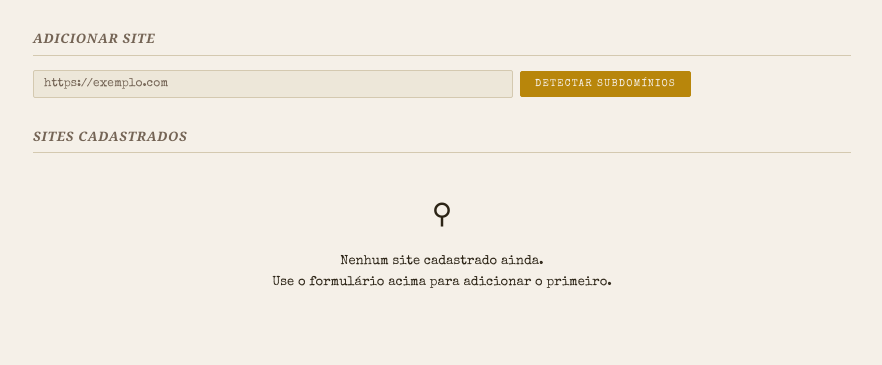
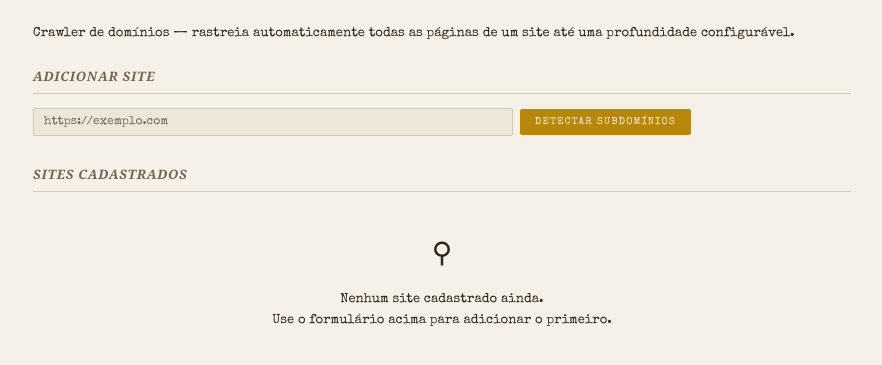
Before and after one commit to bruxadacabana/ecosystem, a FastAPI app: page /sites in a window 1280 px wide. Shown: the part 67-432 px from the top of the page, without its empty margins (198-1080 px from the left). Run offline with FastAPI, Linux system fonts and the light colour scheme; data that the repository does not hold is empty; some libraries are stand-ins or nearby versions; some web fonts are replaced.

Commit message:
feat(akasha): adicionar subtítulos descritivos nas páginas Biblioteca e Sites
Co-Authored-By: Claude Sonnet 4.6 <noreply@anthropic.com>

```diff
--- a/AKASHA/static/style.css
+++ b/AKASHA/static/style.css
@@ -403,6 +403,12 @@ a:hover { opacity: 0.75; }
 
 .results-section { margin-bottom: 32px; }
 
+.page-subtitle {
+  font-size: 13px;
+  color: var(--ink-faint);
+  margin: -0.25rem 0 1.5rem;
+}
+
 .results-section-title {
   font-family:   var(--font-display);
   font-style:    italic;
--- a/AKASHA/templates/library.html
+++ b/AKASHA/templates/library.html
@@ -3,6 +3,7 @@
 {% block title %}Biblioteca — AKASHA{% endblock %}
 
 {% block content %}
+<p class="page-subtitle">Monitor de páginas — acompanha mudanças de conteúdo em URLs específicas ao longo do tempo.</p>
 <!-- ─── Formulário de adição ─────────────────────────────────────── -->
 <section class="lib-add-section">
   <form
--- a/AKASHA/templates/sites.html
+++ b/AKASHA/templates/sites.html
@@ -3,6 +3,7 @@
 
 {% block content %}
 <div class="container" style="max-width:860px;margin:2rem auto;padding:0 1.5rem;">
+  <p class="page-subtitle">Crawler de domínios — rastreia automaticamente todas as páginas de um site até uma profundidade configurável.</p>
 
   <!-- ─── Adicionar site ─────────────────────────────────── -->
   <section style="margin-bottom:2rem;">
```
